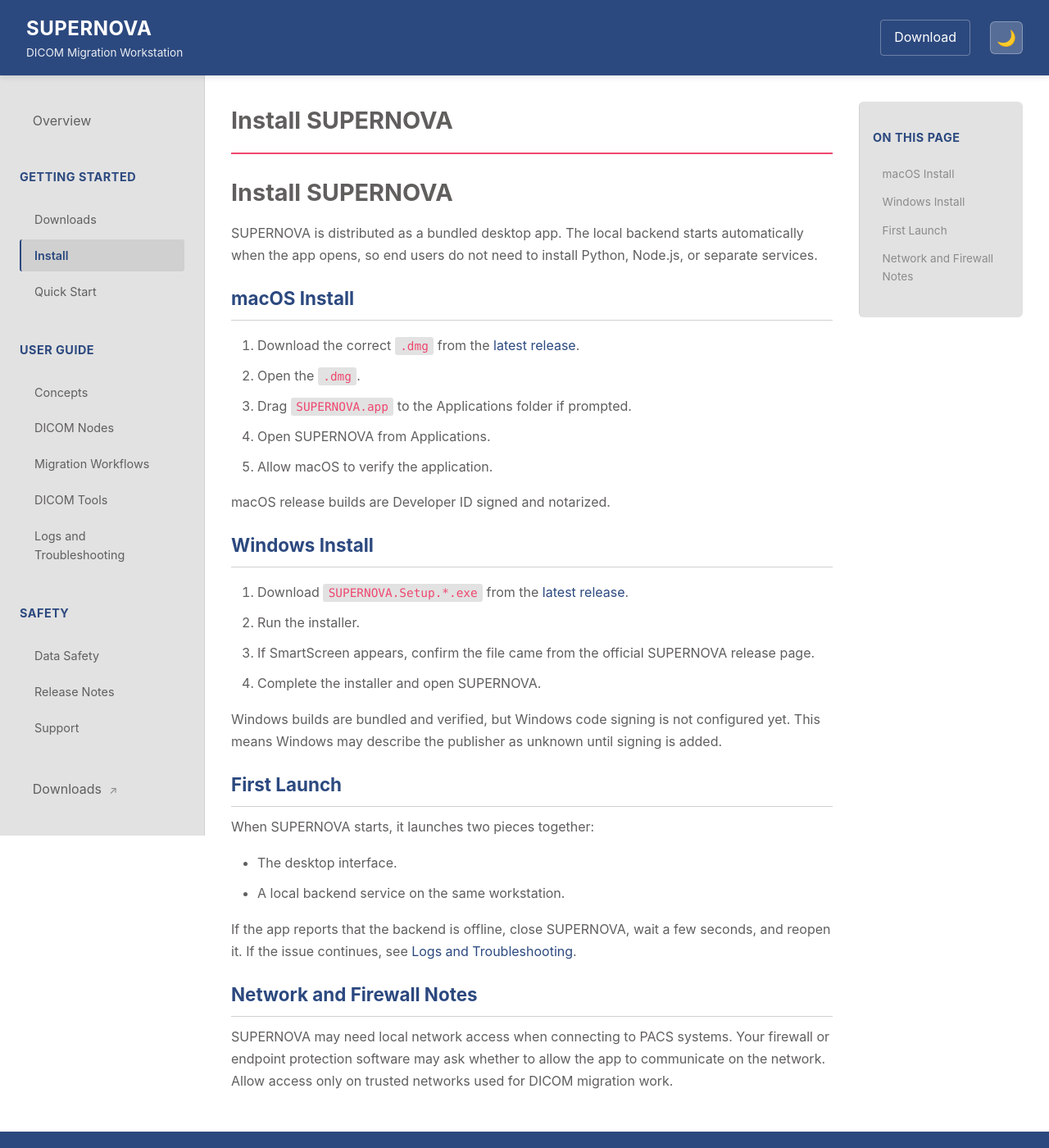
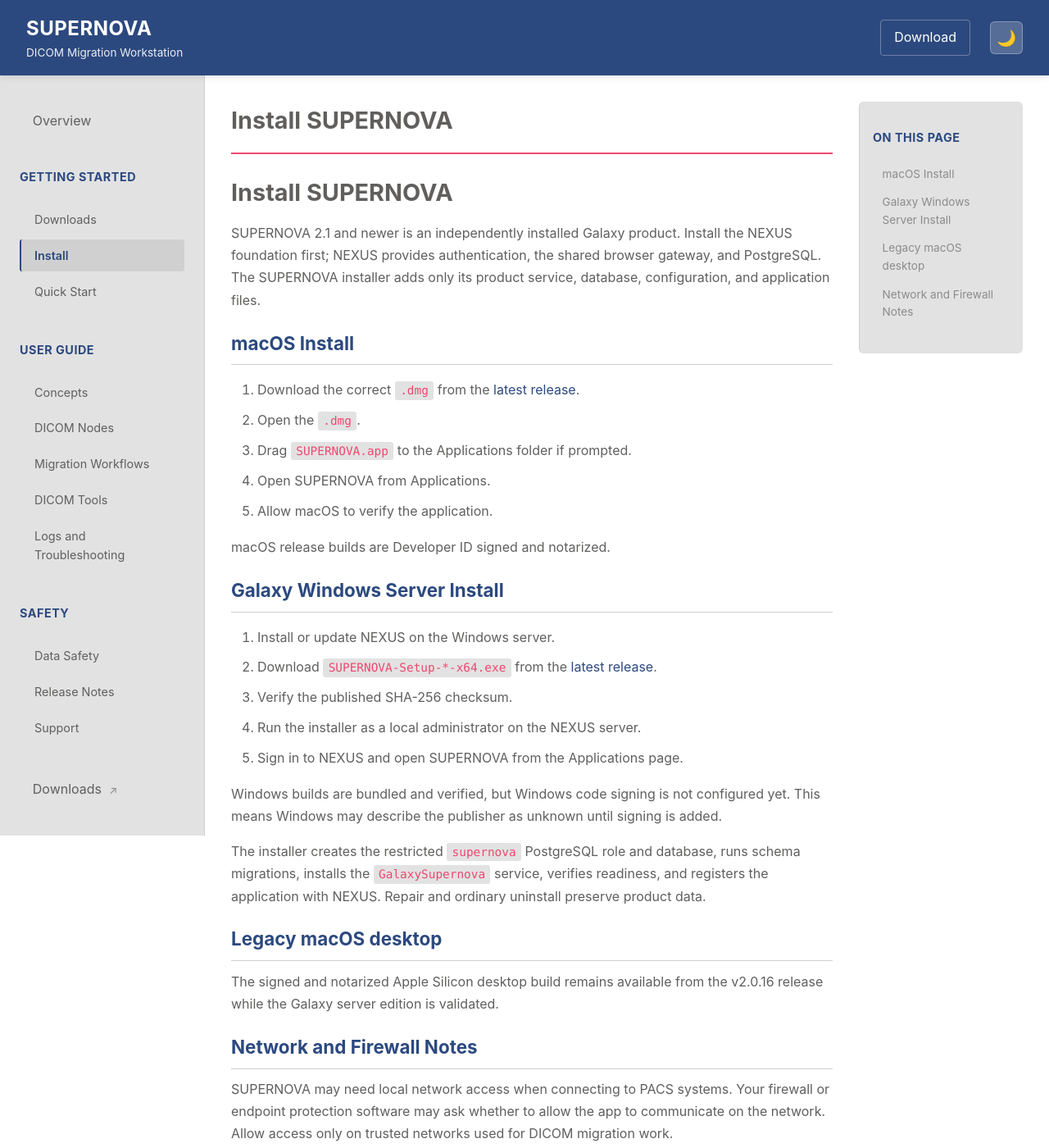
Before and after one commit to JayDubb85/SUPERNOVA-Releases, a Jekyll site: the page built from docs/install.md, in a window 1280 px wide and 1400 px high. Shown: the whole window at 82% size. Built offline with Jekyll 4.4.1, drawn with Linux system fonts in a browser that asks for light colours.

Commit message:
Update public documentation

```diff
--- a/docs/install.md
+++ b/docs/install.md
@@ -1,12 +1,15 @@
 ---
 layout: default
 title: Install SUPERNOVA
-description: Install SUPERNOVA on macOS and Windows
+description: Install SUPERNOVA in the Galaxy suite
 ---
 
 # Install SUPERNOVA
 
-SUPERNOVA is distributed as a bundled desktop app. The local backend starts automatically when the app opens, so end users do not need to install Python, Node.js, or separate services.
+SUPERNOVA 2.1 and newer is an independently installed Galaxy product. Install
+the NEXUS foundation first; NEXUS provides authentication, the shared browser
+gateway, and PostgreSQL. The SUPERNOVA installer adds only its product service,
+database, configuration, and application files.
 
 ## macOS Install
 
@@ -18,23 +21,25 @@ SUPERNOVA is distributed as a bundled desktop app. The local backend starts auto
 
 macOS release builds are Developer ID signed and notarized.
 
-## Windows Install
+## Galaxy Windows Server Install
 
-1. Download `SUPERNOVA.Setup.*.exe` from the [latest release](https://github.com/JayDubb85/SUPERNOVA-Releases/releases/latest).
-2. Run the installer.
-3. If SmartScreen appears, confirm the file came from the official SUPERNOVA release page.
-4. Complete the installer and open SUPERNOVA.
+1. Install or update NEXUS on the Windows server.
+2. Download `SUPERNOVA-Setup-*-x64.exe` from the [latest release](https://github.com/JayDubb85/SUPERNOVA-Releases/releases/latest).
+3. Verify the published SHA-256 checksum.
+4. Run the installer as a local administrator on the NEXUS server.
+5. Sign in to NEXUS and open SUPERNOVA from the Applications page.
 
 Windows builds are bundled and verified, but Windows code signing is not configured yet. This means Windows may describe the publisher as unknown until signing is added.
 
-## First Launch
+The installer creates the restricted `supernova` PostgreSQL role and database,
+runs schema migrations, installs the `GalaxySupernova` service, verifies
+readiness, and registers the application with NEXUS. Repair and ordinary
+uninstall preserve product data.
 
-When SUPERNOVA starts, it launches two pieces together:
+## Legacy macOS desktop
 
-- The desktop interface.
-- A local backend service on the same workstation.
-
-If the app reports that the backend is offline, close SUPERNOVA, wait a few seconds, and reopen it. If the issue continues, see [Logs and Troubleshooting](troubleshooting.html).
+The signed and notarized Apple Silicon desktop build remains available from the
+v2.0.16 release while the Galaxy server edition is validated.
 
 ## Network and Firewall Notes
 
```
Also changed, not shown: docs/downloads.md (+11 -5 lines), docs/release-notes.md (+15 -0 lines).
